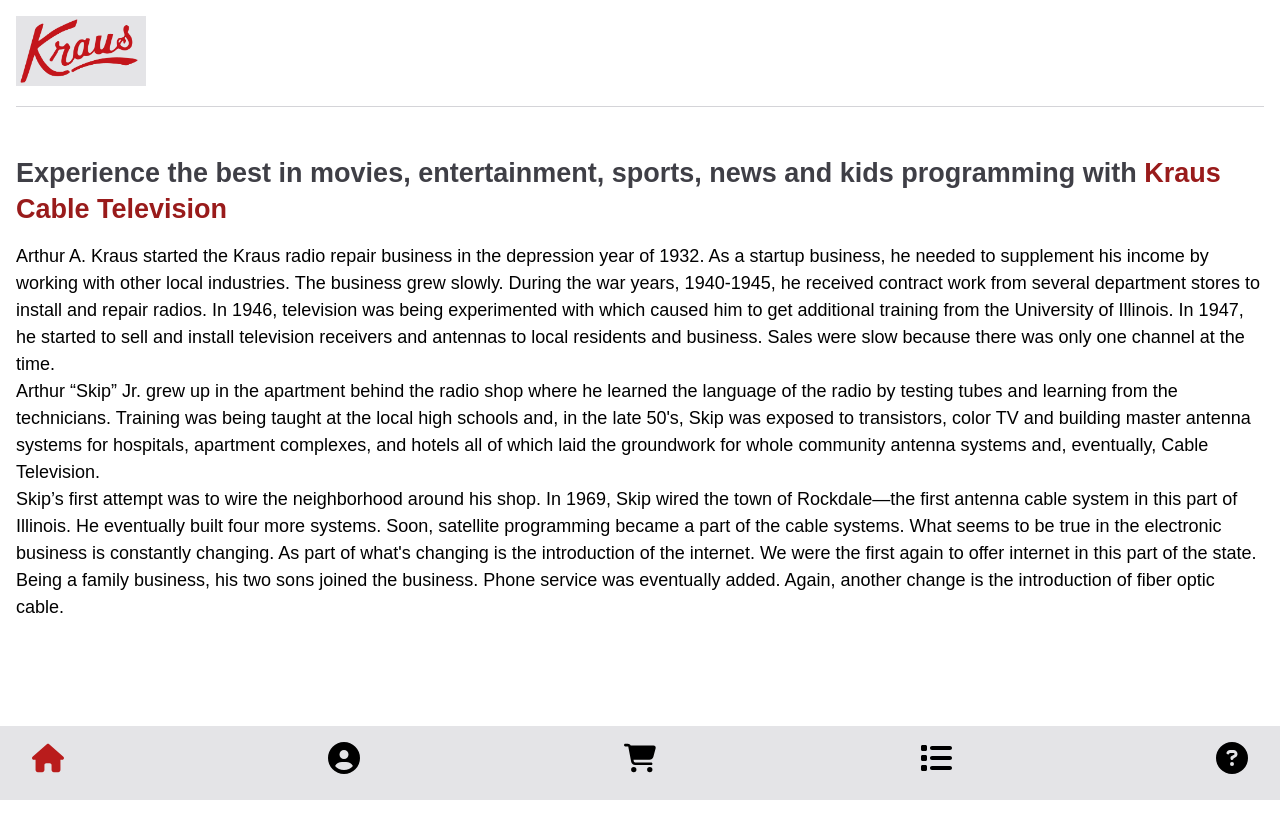
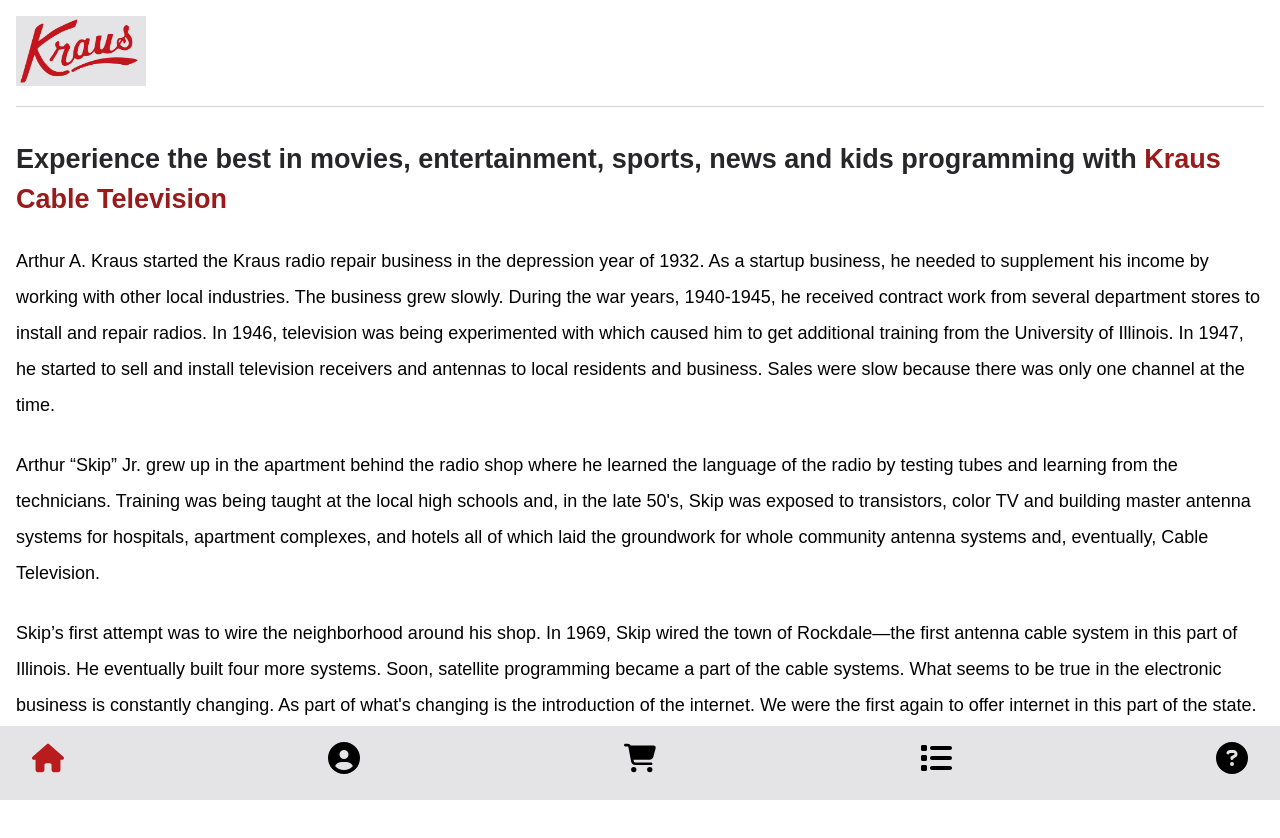
Before and after one commit to brokenhoax/krauscable, a Next.js app: page / in a window 1280 px wide. Shown: the top 838 px of the page. Before the commit the page ends 800 px from the top, so only its background shows below. Built offline with nearby package versions, Linux system fonts and the light colour scheme; a web font is replaced by a local one.

Commit message:
about page improvements

```diff
--- a/pages/about/about.module.css
+++ b/pages/about/about.module.css
@@ -1,8 +1,7 @@
-.header {
-  padding-top: 16px;
-  padding-bottom: 16px;
-  color: #3f3f46;
-  line-height: 2rem;
+.hero {
+  color: #27272a;
+  font-size: 28px;
+  line-height: 40px;
   font-size: 1.5rem;
   font-weight: 600;
 }
@@ -10,7 +9,3 @@
 .callout {
   color: #991b1b;
 }
-
-.text {
-  line-height: 1.5rem;
-}
--- a/pages/about/kraus.js
+++ b/pages/about/kraus.js
@@ -4,13 +4,14 @@
 const Kraus = () => {
   return (
     <Layout>
-      <section className={"section"}>
-        <h1 className={styles.header}>
+      <section>
+        <div className={styles.hero}>
           Experience the best in movies, entertainment, sports, news and kids
           programming with{" "}
           <span className={styles.callout}>Kraus Cable Television</span>
-        </h1>
-        <p className={`${styles.text}`}>
+        </div>
+        <div className={"pb-128"}>
+          <p className="space-y-24">
             Arthur A. Kraus started the Kraus radio repair business in the
             depression year of 1932. As a startup business, he needed to
             supplement his income by working with other local industries. The
@@ -18,31 +19,33 @@
             contract work from several department stores to install and repair
             radios. In 1946, television was being experimented with which caused
             him to get additional training from the University of Illinois. In
-          1947, he started to sell and install television receivers and antennas
-          to local residents and business. Sales were slow because there was
-          only one channel at the time.
+            1947, he started to sell and install television receivers and
+            antennas to local residents and business. Sales were slow because
+            there was only one channel at the time.
           </p>
-        <p className={`${styles.text}`}>
-          Arthur “Skip” Jr. grew up in the apartment behind the radio shop where
-          he learned the language of the radio by testing tubes and learning
-          from the technicians. Training was being taught at the local high
-          schools and, in the late 50&#39;s, Skip was exposed to transistors,
-          color TV and building master antenna systems for hospitals, apartment
-          complexes, and hotels all of which laid the groundwork for whole
-          community antenna systems and, eventually, Cable Television.
+          <p className="space-y-24">
+            Arthur “Skip” Jr. grew up in the apartment behind the radio shop
+            where he learned the language of the radio by testing tubes and
+            learning from the technicians. Training was being taught at the
+            local high schools and, in the late 50&#39;s, Skip was exposed to
+            transistors, color TV and building master antenna systems for
+            hospitals, apartment complexes, and hotels all of which laid the
+            groundwork for whole community antenna systems and, eventually,
+            Cable Television.
           </p>
-        <p className={`${styles.text}`}>
-          Skip’s first attempt was to wire the neighborhood around his shop. In
-          1969, Skip wired the town of Rockdale—the first antenna cable system
-          in this part of Illinois. He eventually built four more systems. Soon,
-          satellite programming became a part of the cable systems. What seems
-          to be true in the electronic business is constantly changing. As part
-          of what&#39;s changing is the introduction of the internet. We were
-          the first again to offer internet in this part of the state. Being a
-          family business, his two sons joined the business. Phone service was
-          eventually added. Again, another change is the introduction of fiber
-          optic cable.
+          <p className="space-y-24">
+            Skip’s first attempt was to wire the neighborhood around his shop.
+            In 1969, Skip wired the town of Rockdale—the first antenna cable
+            system in this part of Illinois. He eventually built four more
+            systems. Soon, satellite programming became a part of the cable
+            systems. What seems to be true in the electronic business is
+            constantly changing. As part of what&#39;s changing is the
+            introduction of the internet. We were the first again to offer
+            internet in this part of the state. Being a family business, his two
+            sons joined the business. Phone service was eventually added. Again,
+            another change is the introduction of fiber optic cable.
           </p>
+        </div>
       </section>
     </Layout>
   );
```
Lines whose indentation alone changed are shown as unchanged.
